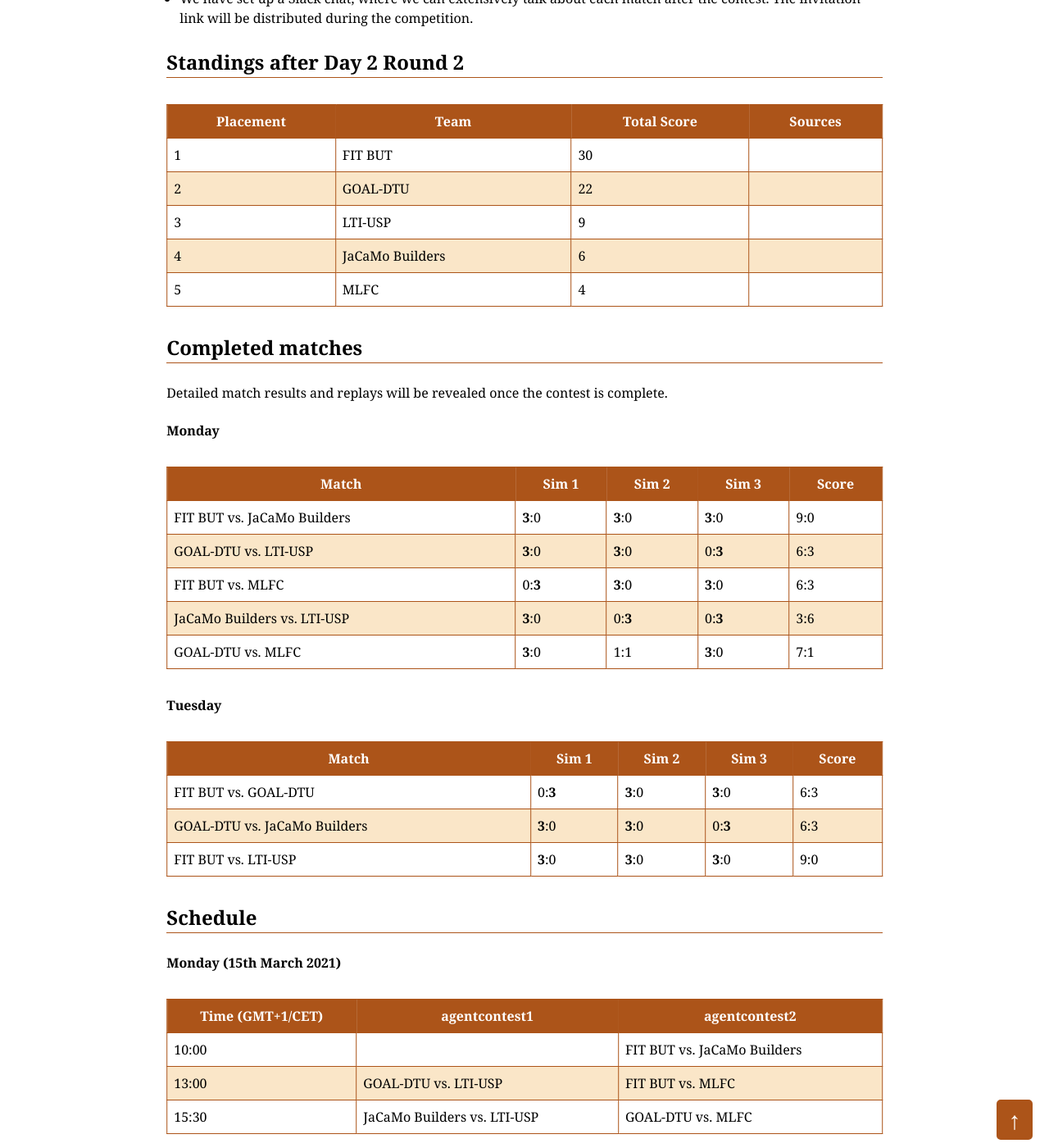
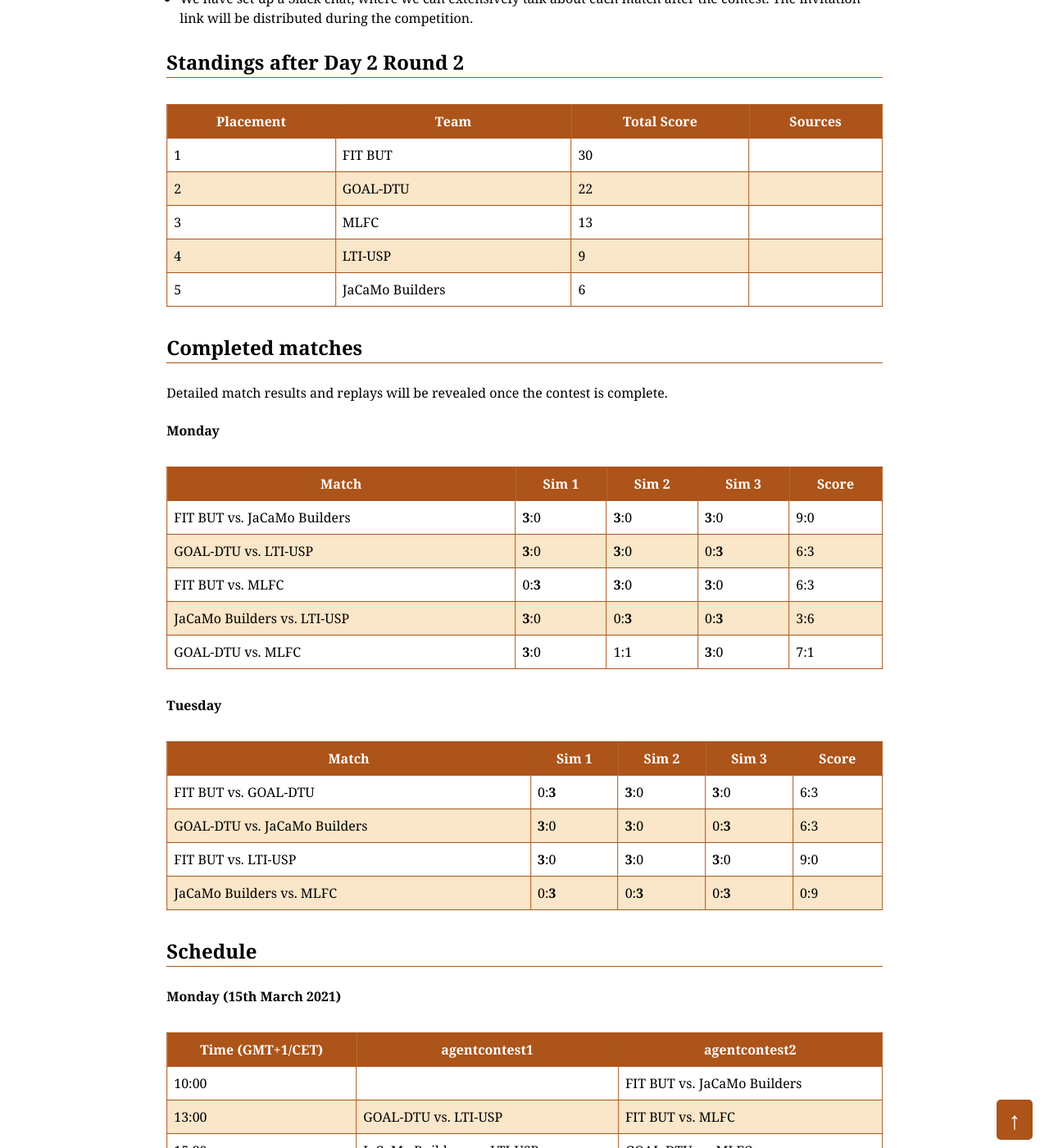
Before and after one commit to agentcontest/agentcontest.github.io, a Jekyll site: the page built from 2020/index.md, in a window 1280 px wide and 1400 px high, scrolled down 1126 px. Shown: the whole window at 82% size. Built offline with Jekyll 4.4.1, drawn with Linux system fonts in a browser that asks for light colours.

Commit message:
day 2 round 3 complete

```diff
--- a/2020/index.md
+++ b/2020/index.md
@@ -30,9 +30,9 @@ Placement | Team | Total Score | Sources
 --- | --- | --- | ---
 1 | FIT BUT | 30 |
 2 | GOAL-DTU | 22 |
-3 | LTI-USP | 9 |
-4 | JaCaMo Builders | 6 |
-5 | MLFC | 4 |
+3 | MLFC | 13 |
+4 | LTI-USP | 9 |
+5 | JaCaMo Builders | 6 |
 
 ### Completed matches
 
@@ -56,6 +56,7 @@ Match | Sim 1 | Sim 2 | Sim 3 | Score
 FIT BUT vs. GOAL-DTU | 0:**3** | **3**:0 | **3**:0 | 6:3
 GOAL-DTU vs. JaCaMo Builders | **3**:0 | **3**:0 | 0:**3** | 6:3
 FIT BUT vs. LTI-USP | **3**:0 | **3**:0 | **3**:0 | 9:0
+JaCaMo Builders vs. MLFC | 0:**3** | 0:**3** | 0:**3** | 0:9
 
 ### Schedule
 
```
